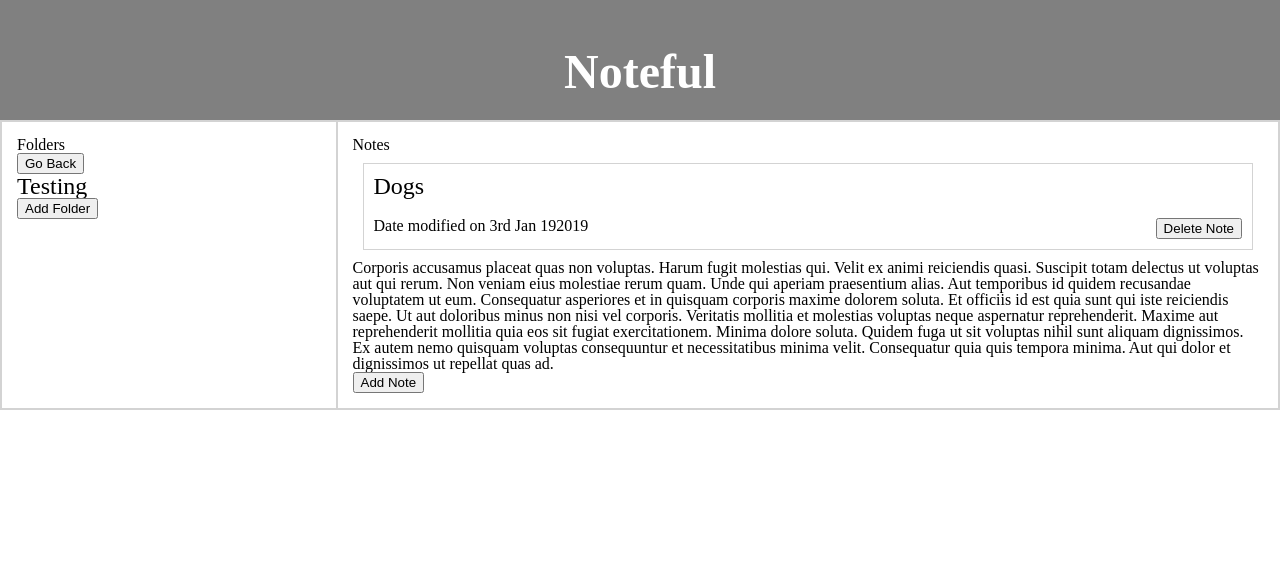
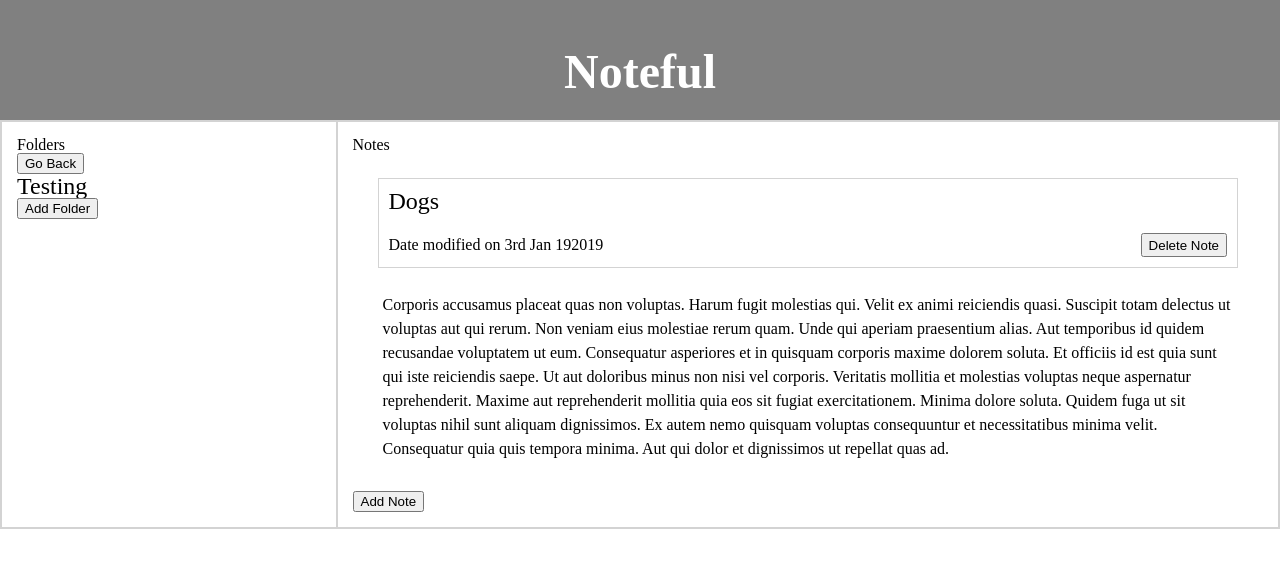
Before and after one commit to Thorn51/noteful, a React (Create React App) app: page /note/cbc787a0-ffaf-11e8-8eb2-f2801f1b9fd1 in a window 1280 px wide. Shown: the top 568 px of the page. Built offline with nearby package versions, Linux system fonts and the light colour scheme.

Commit message:
Add style to content paragraph, remove console log) '

```diff
--- a/src/NoteMain/NoteMain.css
+++ b/src/NoteMain/NoteMain.css
@@ -0,0 +1,4 @@
+.note_content {
+  padding: 15px;
+  line-height: 1.5rem;
+}
--- a/src/NoteMain/NoteMain.js
+++ b/src/NoteMain/NoteMain.js
@@ -1,9 +1,9 @@
 import React from "react";
 import moment from "moment";
+import "./NoteMain.css";
 
 export default function(props) {
   const note = props.notes.find(note => note.id === props.match.params.noteId);
-  console.log(note);
   return (
     <section className="note_content">
       <div className="note">
```
